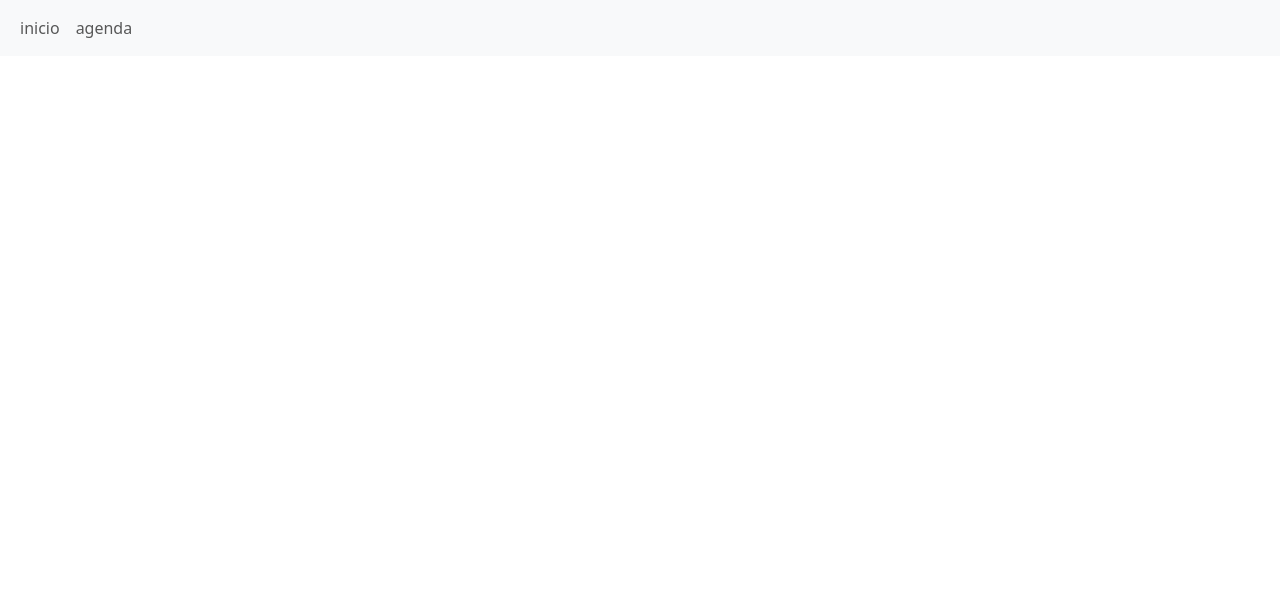
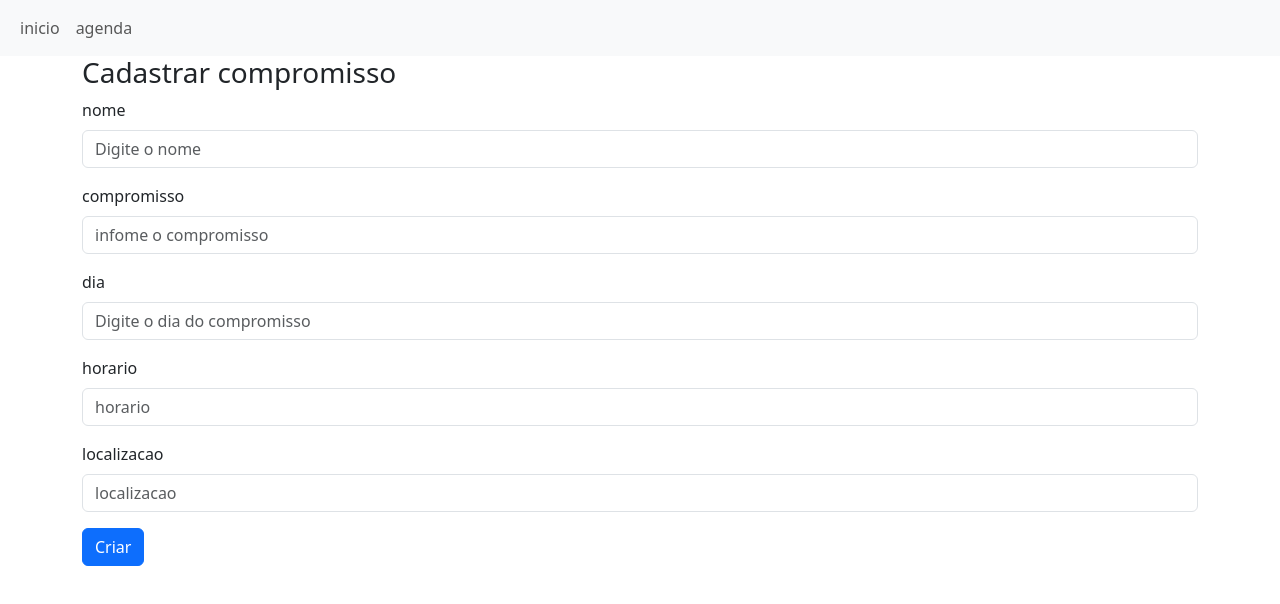
Before and after one commit to matadorxfamso/Projetoagenda2024AGORAVAIFRONT, an Angular app: page /agenda-form in a window 1280 px wide. Before the commit this address led to /. Shown: the top 604 px of the page. Built offline with nearby package versions, Linux system fonts and the light colour scheme.

Commit message:
Criando formulario para entrada de dados com botão save

```diff
--- a/db.json
+++ b/db.json
@@ -1,25 +1,36 @@
 {
-  "agenda" : [
-    { "id"      : 1,
-    "nome"    : "Computador i7",
-    "compromisso"   : "6000.00",
+  "agenda": [
+    {
+      "id": 1,
+      "nome": "Computador i7",
+      "compromisso": "6000.00",
       "dia": "Eletrônicos",
       "horario": "Eletrônicos",
       "localizacao": "Eletrônicos"
     },
- { "id"      : 1,
- "nome"    : "Computador i7",
- "compromisso"   : "6000.00",
+    {
+      "id": 1,
+      "nome": "Computador i7",
+      "compromisso": "6000.00",
       "dia": "Eletrônicos",
       "horario": "Eletrônicos",
       "localizacao": "Eletrônicos"
     },
-{ "id"      : 1,
-"nome"    : "Computador i7",
-"compromisso"   : "6000.00",
+    {
+      "id": 1,
+      "nome": "Computador i7",
+      "compromisso": "6000.00",
       "dia": "Eletrônicos",
       "horario": "Eletrônicos",
       "localizacao": "Eletrônicos"
+    },
+    {
+      "id": 2,
+      "nome": "alien",
+      "compromisso": "invadir terra",
+      "dia": "hoje",
+      "horario": "agora",
+      "localizacao": "via lactea "
     }
   ]
 }
--- /dev/null
+++ b/src/app/agenda-form/agenda-form.component.html
@@ -0,0 +1,26 @@
+<div class="container">
+  <h3>Cadastrar compromisso</h3>
+  <form [formGroup]="formGroupagenda">
+    <div class="mb-3">
+      <label for="name" class="form-label">nome</label>
+      <input formControlName="nome" type="text " class="form-control" id="nome" placeholder="Digite o nome">
+    </div>
+    <div class="mb-3">
+      <label for="compromisso" class="form-label">compromisso</label>
+      <input formControlName="compromisso" type="text " class="form-control" id="compromisso" placeholder="infome o compromisso">
+    </div>
+    <div class="mb-3">
+      <label for="dia" class="form-label">dia</label>
+      <input formControlName="dia" type="text " class="form-control" id="dia" placeholder="Digite o dia do compromisso">
+    </div>
+    <div class="mb-3">
+      <label for="horario" class="form-label">horario</label>
+      <input formControlName="horario" type="text " class="form-control" id="horario" placeholder="horario ">
+    </div>
+    <div class="mb-3">
+      <label for="localizacao" class="form-label">localizacao</label>
+      <input formControlName="localizacao" type="text " class="form-control" id="localizacao" placeholder="localizacao ">
+    </div>
+    <button type="button" class="btn btn-primary" (click)="save()">Criar</button>
+  </form>
+</div>
--- /dev/null
+++ b/src/app/agenda-form/agenda-form.component.ts
@@ -0,0 +1,31 @@
+import { Router } from '@angular/router';
+import { Component } from '@angular/core';
+import { FormBuilder, FormGroup } from '@angular/forms';
+import { agendasService } from '../agendas.service';
+
+@Component({
+  selector: 'app-agenda-form',
+  templateUrl: './agenda-form.component.html',
+  styleUrl: './agenda-form.component.css'
+})
+export class AgendaFormComponent {
+  formGroupagenda: FormGroup;
+  constructor(private FormBuilder: FormBuilder,
+    private service: agendasService, private router: Router){
+
+    this.formGroupagenda = FormBuilder.group({
+      id: [''],
+      nome: [''],
+      compromisso: [''],
+      dia: [''],
+      horario: [''],
+      localizacao: [''],
+    })
+
+  }
+  save(){
+    this.service.save(this.formGroupagenda.value).subscribe({
+      next:()=> this.router.navigate(['agenda'])
+    })
+  }
+}
--- a/src/app/agendas.service.ts
+++ b/src/app/agendas.service.ts
@@ -13,4 +13,7 @@ export class agendasService {
   delete(agenda: agendas): Observable<void>{
     return this.http.delete<void>('http://localhost:3000/agenda/' + agenda.id)
   }
+  save(agenda: agendas): Observable<agendas>{
+    return this.http.post<agendas>('http://localhost:3000/agenda/', agenda)
+  }
 }
--- a/src/app/app-routing.module.ts
+++ b/src/app/app-routing.module.ts
@@ -2,13 +2,15 @@ import { NgModule } from '@angular/core';
 import { RouterModule, Routes } from '@angular/router';
 import { InicioComponent } from './inicio/inicio.component';
 import { AgendaComponent } from './agenda/agenda.component';
+import { AgendaFormComponent } from './agenda-form/agenda-form.component';
 
 
 
 const routes: Routes = [
   {path: '', redirectTo: '/inicio', pathMatch: 'full'},
   {path: 'inicio', component: InicioComponent},
-  {path: 'agenda', component: AgendaComponent}
+  {path: 'agenda', component: AgendaComponent},
+  {path: 'agenda-form', component: AgendaFormComponent}
 ];
 
 @NgModule({
```
Also changed, not shown: src/app/app.module.ts (+6 -3 lines), src/app/agenda-form/agenda-form.component.css (added), 1 other file (tests, documents, lock files or other folders). Lines whose indentation alone changed are shown as unchanged.
